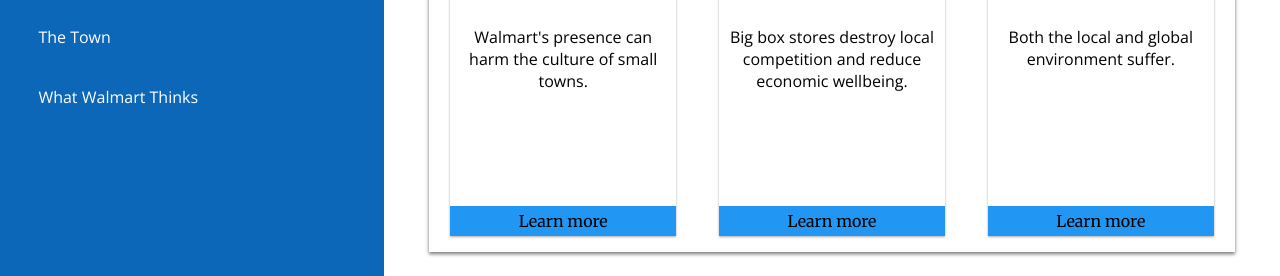
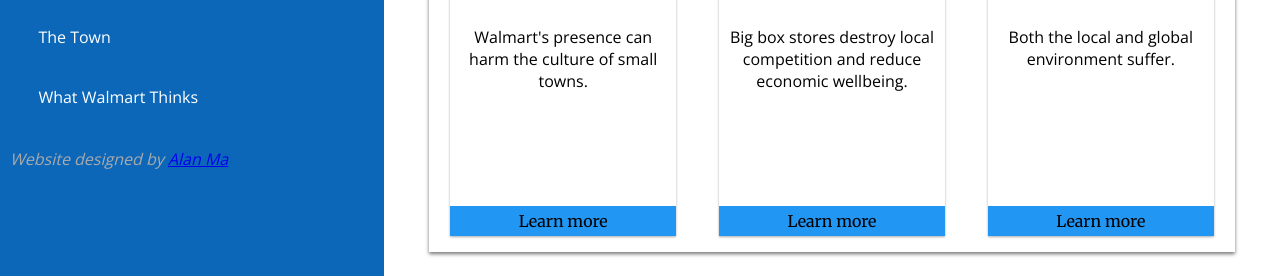
Before and after one commit to alan-ma/Walmart, a plain HTML site: page index.html in a window 1280 px wide. Shown: the part 524-800 px from the top of the page. Drawn offline with nearby package versions, Linux system fonts and the light colour scheme.

Commit message:
added web dev credit

```diff
--- a/index.html
+++ b/index.html
@@ -23,6 +23,7 @@
 				<li class='menuItem' data-link=".town">The Town</li>
 				<li class='menuItem' data-link=".walmart">What Walmart Thinks</li>
 			</ul>
+			<p><i>Website designed by <a href="https://github.com/alan-ma" target="_blank">Alan Ma</a></i></p>
 		</div>
 		<div class="right">
 			<div class="content intro">
--- a/main.css
+++ b/main.css
@@ -84,6 +84,11 @@ p, li, a, button, span {
 .nav li:hover {
 	cursor: pointer;
 	box-shadow: inset 600px 0 0 #1E88E5;
+}
+.nav p {
+	padding: 5px 10px;
+	color: #AAA;
+	font-family: "Open Sans", sans-serif;
 }
 .current {
 	clip-path: polygon(0 -5%, 100% -5%, 100% 0, 90% 50%, 100% 100%, 100% 105%, 0 105%, 0 0);
```
